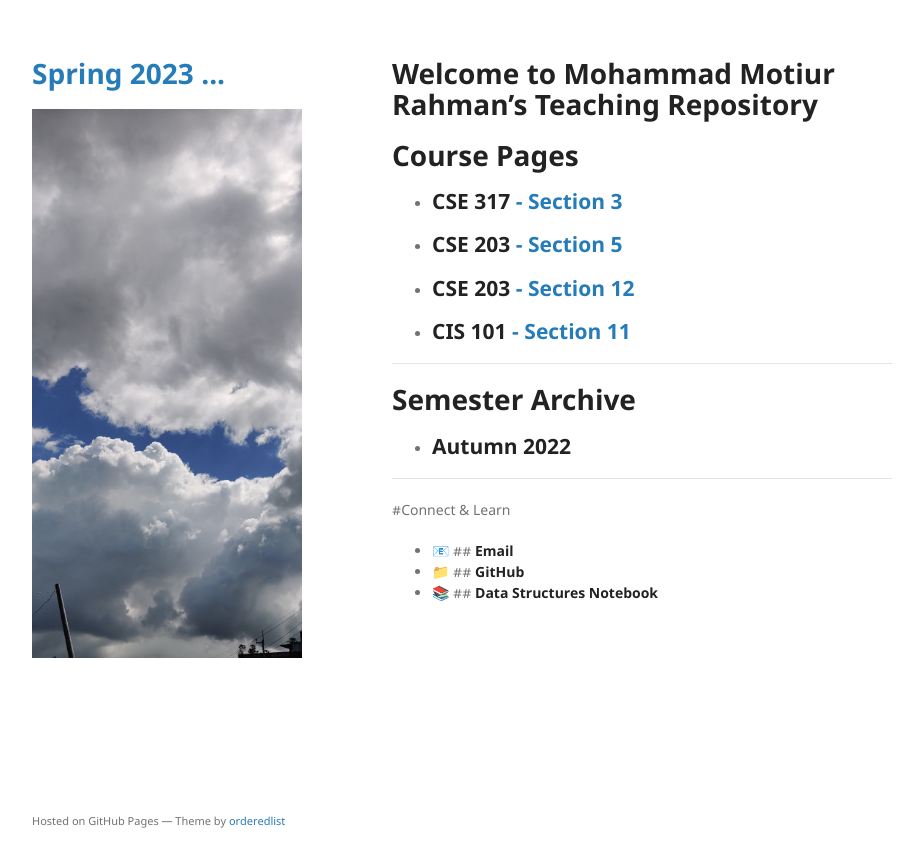
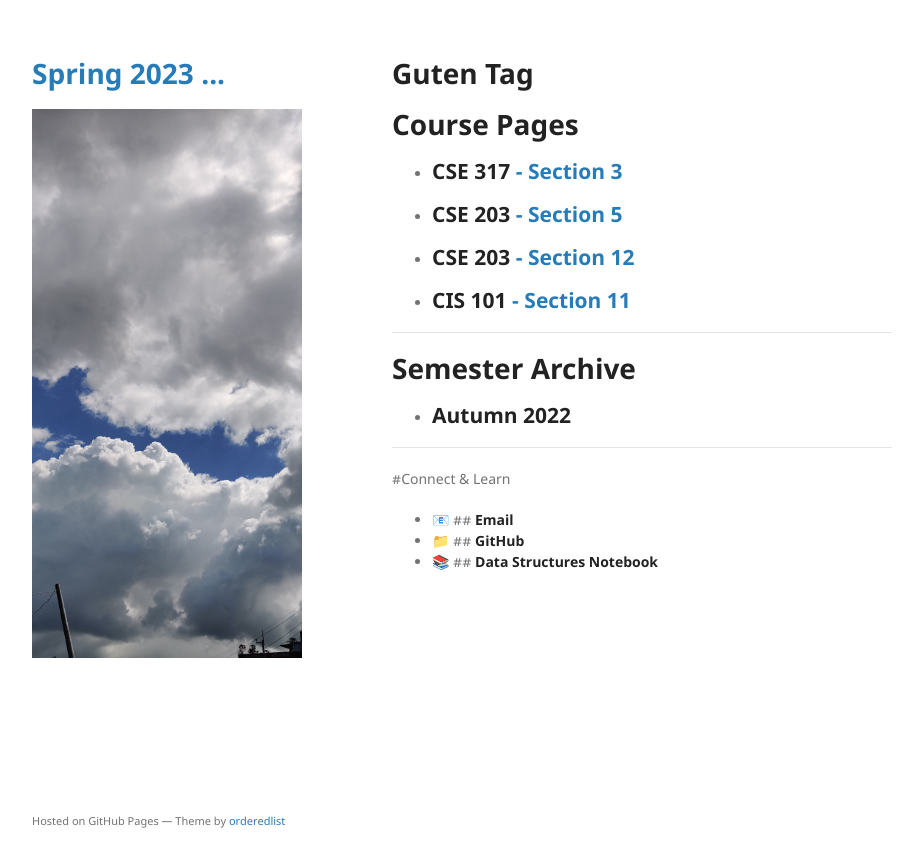
Before and after one commit to mohammadmotiurrahman/mohammadmotiurrahman.github.io, a Jekyll site: the page built from index.md, in a window 1280 px wide. Shown: the top 867 px of the page, without its empty margins (178-1101 px from the left). Built offline with Jekyll 4.4.1, drawn with Linux system fonts in a browser that asks for light colours; our own code applies the rules of GitHub Pages for plain Markdown files.

Commit message:
Update index.md

```diff
--- a/index.md
+++ b/index.md
@@ -1,4 +1,4 @@
-# Welcome to Mohammad Motiur Rahman's Teaching Repository
+# Guten Tag
 
 # Course Pages
 - ## [**CSE 317** - Section 3](https://mohammadmotiurrahman.github.io/cse317_3)
```
